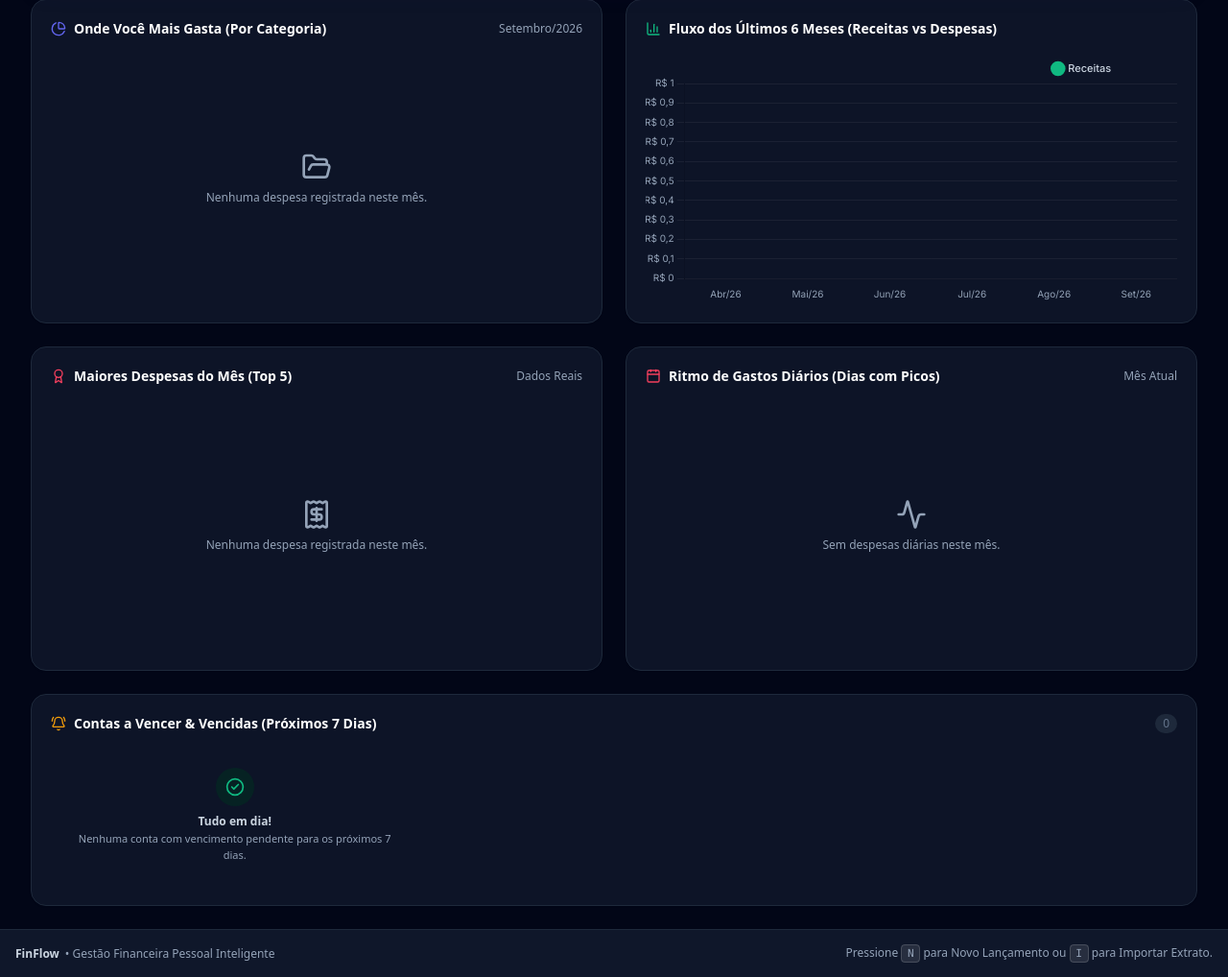
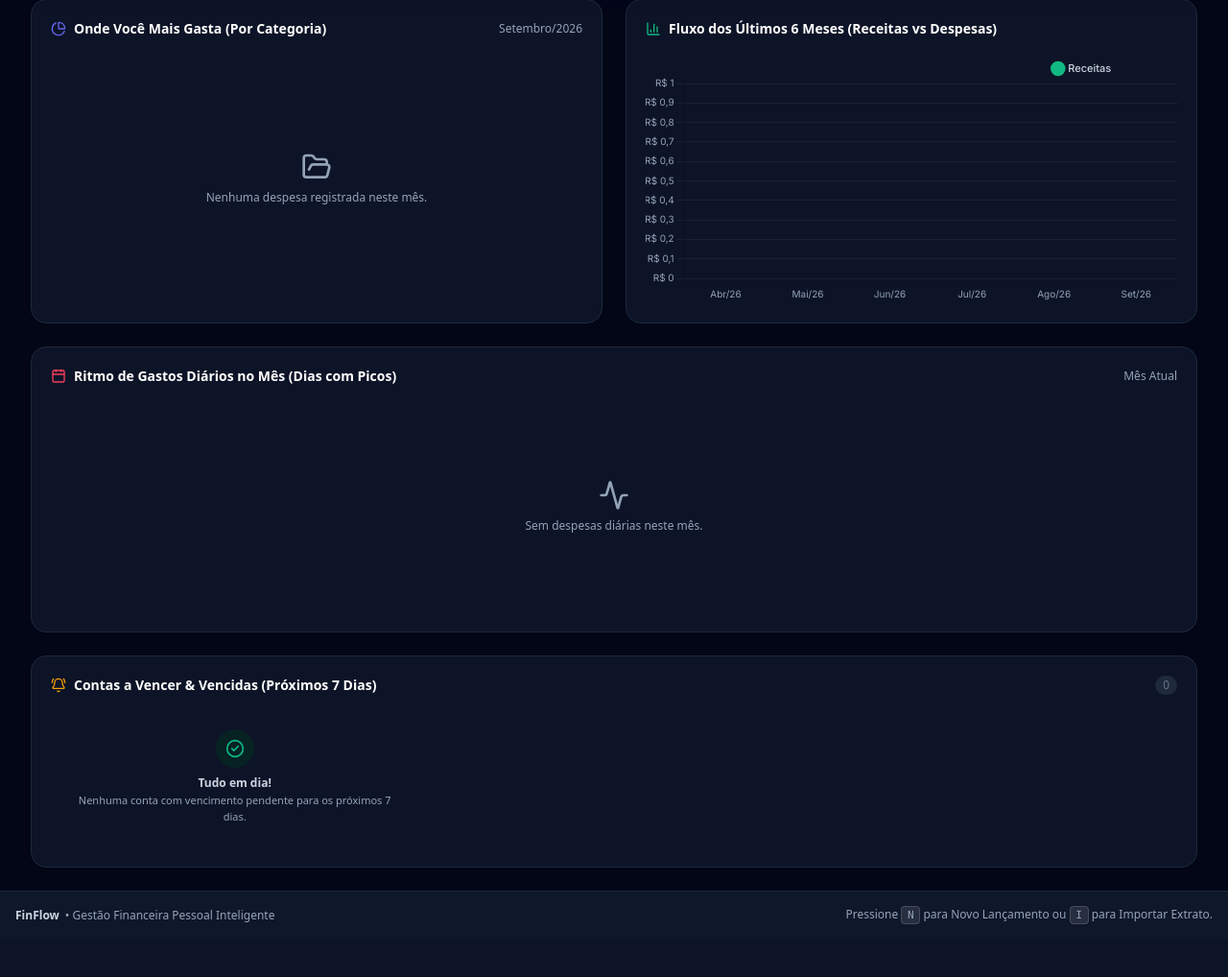
Before and after one commit to andersonnogueir/financas, a Flask app: page / in a window 1280 px wide. Shown: the part 700-1718 px from the top of the page at 96% size. After the commit the page ends 1663 px from the top, so only its background shows below. Run offline with Flask 3, Linux system fonts and the light colour scheme; the visitor is signed in with stand-in values (Sample User, id 1); data comes from the database, SQL or seed files in the repository; data that the repository does not hold is empty; some libraries are stand-ins or nearby versions.

```diff
--- a/static/js/app.js
+++ b/static/js/app.js
@@ -27,7 +27,6 @@ const state = {
   charts: {
     categorias: null,
     historico: null,
-    topDespesas: null,
     gastosDiarios: null
   }
 };
@@ -358,7 +357,6 @@ async function loadDashboard() {
     renderInsightsIA(data.insights_ia, data.despesas_por_categoria);
     renderChartCategorias(data.despesas_por_categoria);
     renderChartHistorico(data.historico_meses);
-    renderChartTopDespesas(data.top_despesas);
     renderChartGastosDiarios(data.despesas_diarias);
     renderAlertas(data.alertas);
 
@@ -620,104 +618,7 @@ function renderChartHistorico(historico) {
   }
 }
 
-function renderChartTopDespesas(topDespesas) {
-  const ctx = document.getElementById('chart-top-despesas');
-  const emptyMsg = document.getElementById('chart-top-despesas-empty');
-  if (!ctx) return;
-
-  if (state.charts.topDespesas) {
-    try { state.charts.topDespesas.destroy(); } catch (e) {}
-  }
-
-  if (typeof Chart === 'undefined') {
-    return;
-  }
-
-  if (!topDespesas || topDespesas.length === 0) {
-    ctx.style.display = 'none';
-    if (emptyMsg) emptyMsg.classList.remove('hidden');
-    return;
-  }
-
-  ctx.style.display = 'block';
-  if (emptyMsg) emptyMsg.classList.add('hidden');
-
-  const isDark = document.documentElement.classList.contains('dark');
-  const labels = topDespesas.map(d => {
-    const desc = d.descricao || 'Sem descrição';
-    return desc.length > 20 ? desc.substring(0, 18) + '...' : desc;
-  });
-  const dataValues = topDespesas.map(d => d.valor);
-  const bgColors = topDespesas.map(d => d.categoria_cor || '#f43f5e');
-
-  try {
-    state.charts.topDespesas = new Chart(ctx, {
-      type: 'bar',
-      data: {
-        labels: labels,
-        datasets: [{
-          label: 'Valor da Despesa',
-          data: dataValues,
-          backgroundColor: bgColors,
-          borderRadius: 6,
-          barPercentage: 0.6
-        }]
-      },
-      options: {
-        indexAxis: 'y',
-        responsive: true,
-        maintainAspectRatio: false,
-        plugins: {
-          legend: { display: false },
-          tooltip: {
-            backgroundColor: isDark ? '#1e293b' : '#ffffff',
-            titleColor: isDark ? '#f8fafc' : '#0f172a',
-            bodyColor: isDark ? '#cbd5e1' : '#475569',
-            borderColor: isDark ? '#334155' : '#e2e8f0',
-            borderWidth: 1,
-            padding: 10,
-            callbacks: {
-              title: function(context) {
-                const idx = context[0].dataIndex;
-                return topDespesas[idx].descricao || 'Despesa';
-              },
-              label: function(context) {
-                const idx = context.dataIndex;
-                const item = topDespesas[idx];
-                const dt = item.data ? formatDateBR(item.data) : '';
-                const cat = item.categoria_nome || 'Sem categoria';
-                return [
-                  ` Valor: ${formatBRL(item.valor)}`,
-                  ` Categoria: ${cat}`,
-                  dt ? ` Data: ${dt}` : ''
-                ].filter(Boolean);
-              }
-            }
-          }
-        },
-        scales: {
-          x: {
-            grid: { color: isDark ? 'rgba(255,255,255,0.06)' : 'rgba(0,0,0,0.05)' },
-            ticks: {
-              color: isDark ? '#94a3b8' : '#64748b',
-              font: { size: 10, family: 'Inter' },
-              callback: function(value) { return 'R$ ' + value.toLocaleString('pt-BR'); }
-            }
-          },
-          y: {
-            grid: { display: false },
-            ticks: {
-              color: isDark ? '#cbd5e1' : '#334155',
-              font: { size: 11, family: 'Inter', weight: 600 }
-            }
-          }
-        }
-      }
-    });
-  } catch (err) {
-    console.error('Erro ao renderizar gráfico de maiores despesas:', err);
-  }
-}
+
 
 function renderChartGastosDiarios(despesasDiarias) {
   const ctx = document.getElementById('chart-gastos-diarios');
--- a/templates/index.html
+++ b/templates/index.html
@@ -358,7 +358,7 @@
         </div>
       </div>
 
-      <!-- SEÇÃO DE 4 GRÁFICOS FINANCEIROS AVANÇADOS -->
+      <!-- SEÇÃO DE GRÁFICOS FINANCEIROS OBJETIVOS -->
       <div class="grid grid-cols-1 md:grid-cols-2 gap-6">
 
         <!-- Gráfico 1: Despesas por Categoria (Rosca) -->
@@ -392,42 +392,24 @@
           </div>
         </div>
 
-        <!-- Gráfico 3: Maiores Despesas do Mês (Top 5 - Dados Reais) -->
-        <div class="bg-white dark:bg-slate-900/90 p-5 rounded-2xl border border-slate-200/80 dark:border-slate-800 shadow-sm flex flex-col justify-between">
-          <div class="flex items-center justify-between mb-4">
-            <h3 class="text-sm font-bold text-slate-900 dark:text-white flex items-center gap-2">
-              <i data-lucide="award" class="w-4 h-4 text-rose-500"></i>
-              Maiores Despesas do Mês (Top 5)
-            </h3>
-            <span class="text-xs text-slate-500 dark:text-slate-400 font-medium">Dados Reais</span>
-          </div>
-          <div class="relative flex-1 flex items-center justify-center min-h-[260px]">
-            <canvas id="chart-top-despesas"></canvas>
-            <div id="chart-top-despesas-empty" class="hidden absolute inset-0 flex flex-col items-center justify-center text-center p-4">
-              <i data-lucide="receipt" class="w-8 h-8 text-slate-400 mb-2"></i>
-              <p class="text-xs text-slate-500 dark:text-slate-400">Nenhuma despesa registrada neste mês.</p>
-            </div>
-          </div>
       </div>
 
-        <!-- Gráfico 4: Ritmo de Gastos Diários no Mês (Linha do Tempo) -->
-        <div class="bg-white dark:bg-slate-900/90 p-5 rounded-2xl border border-slate-200/80 dark:border-slate-800 shadow-sm flex flex-col justify-between">
+      <!-- Gráfico 3: Ritmo de Gastos Diários no Mês (Linha do Tempo) -->
+      <div class="bg-white dark:bg-slate-900/90 p-5 rounded-2xl border border-slate-200/80 dark:border-slate-800 shadow-sm">
         <div class="flex items-center justify-between mb-4">
           <h3 class="text-sm font-bold text-slate-900 dark:text-white flex items-center gap-2">
             <i data-lucide="calendar" class="w-4 h-4 text-rose-500"></i>
-              Ritmo de Gastos Diários (Dias com Picos)
+            Ritmo de Gastos Diários no Mês (Dias com Picos)
           </h3>
           <span class="text-xs text-slate-500 dark:text-slate-400 font-medium">Mês Atual</span>
         </div>
-          <div class="relative flex-1 flex items-center justify-center min-h-[260px]">
+        <div class="relative min-h-[220px]">
           <canvas id="chart-gastos-diarios"></canvas>
           <div id="chart-diarios-empty" class="hidden absolute inset-0 flex flex-col items-center justify-center text-center p-4">
             <i data-lucide="activity" class="w-8 h-8 text-slate-400 mb-2"></i>
             <p class="text-xs text-slate-500 dark:text-slate-400">Sem despesas diárias neste mês.</p>
           </div>
         </div>
-        </div>
-
       </div>
 
       <!-- SEÇÃO COMPACTA: ALERTAS & CONTAS A VENCER NOS PRÓXIMOS 7 DIAS -->
--- a/test_app.py
+++ b/test_app.py
@@ -276,13 +276,11 @@ class TestFinFlowBankImport(unittest.TestCase):
         self.assertIn('sugestoes', insights)
         self.assertGreater(len(insights['sugestoes']), 0)
 
-        # Validar dados dos 4 gráficos
+        # Validar dados dos gráficos objetivos
         self.assertIn('despesas_por_categoria', data)
         self.assertIn('historico_meses', data)
-        self.assertIn('top_despesas', data)
         self.assertIn('despesas_diarias', data)
-        self.assertIsInstance(data['top_despesas'], list)
-        print("OK: Motor de IA de Insights Financeiros e dados dos 4 graficos (com Top Despesas) validados com sucesso!")
+        print("OK: Motor de IA de Insights Financeiros e graficos objetivos validados com sucesso!")
 
 if __name__ == '__main__':
     unittest.main()
```
Also changed, not shown: templates_embedded.py (+2 -2 lines). Lines whose indentation alone changed are shown as unchanged.
